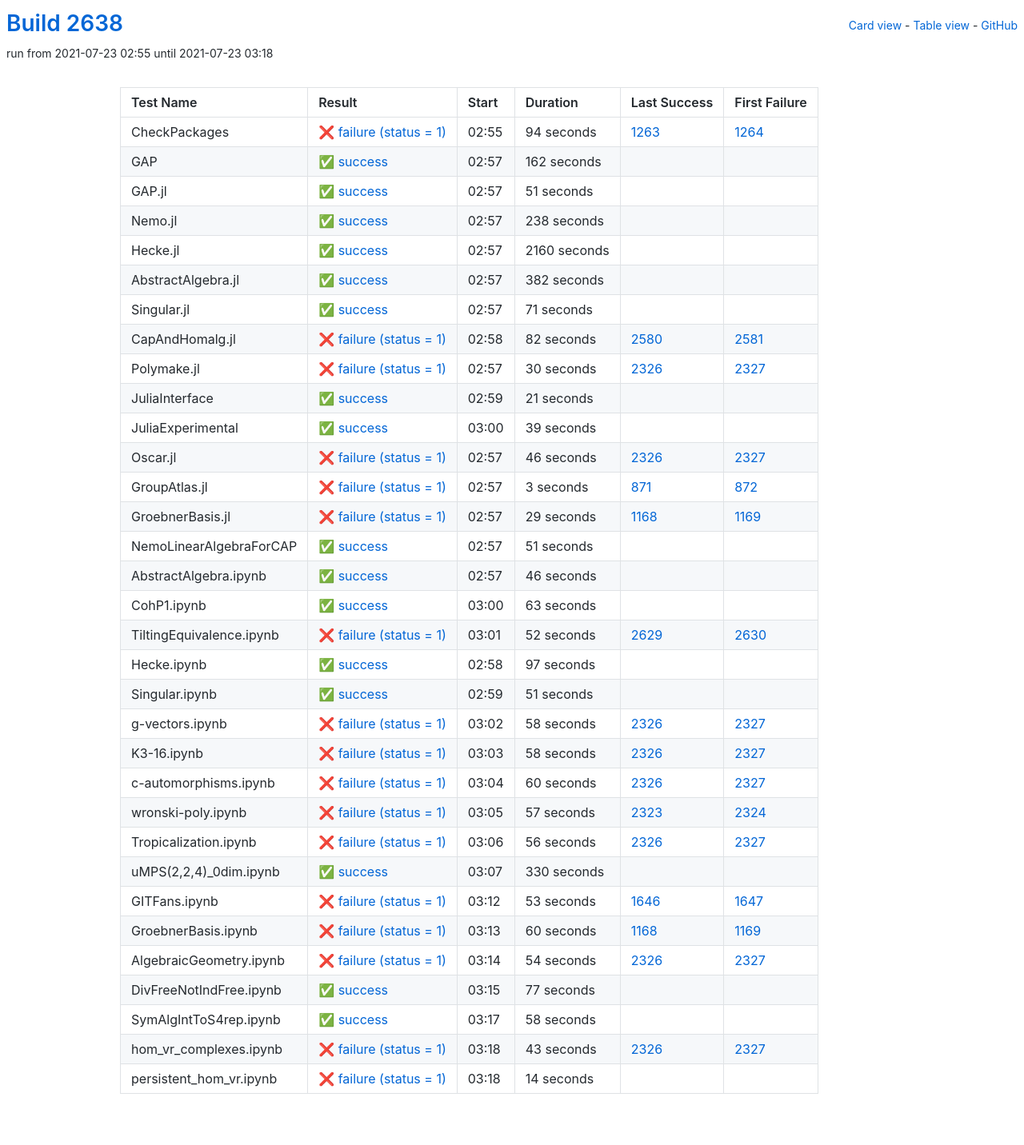
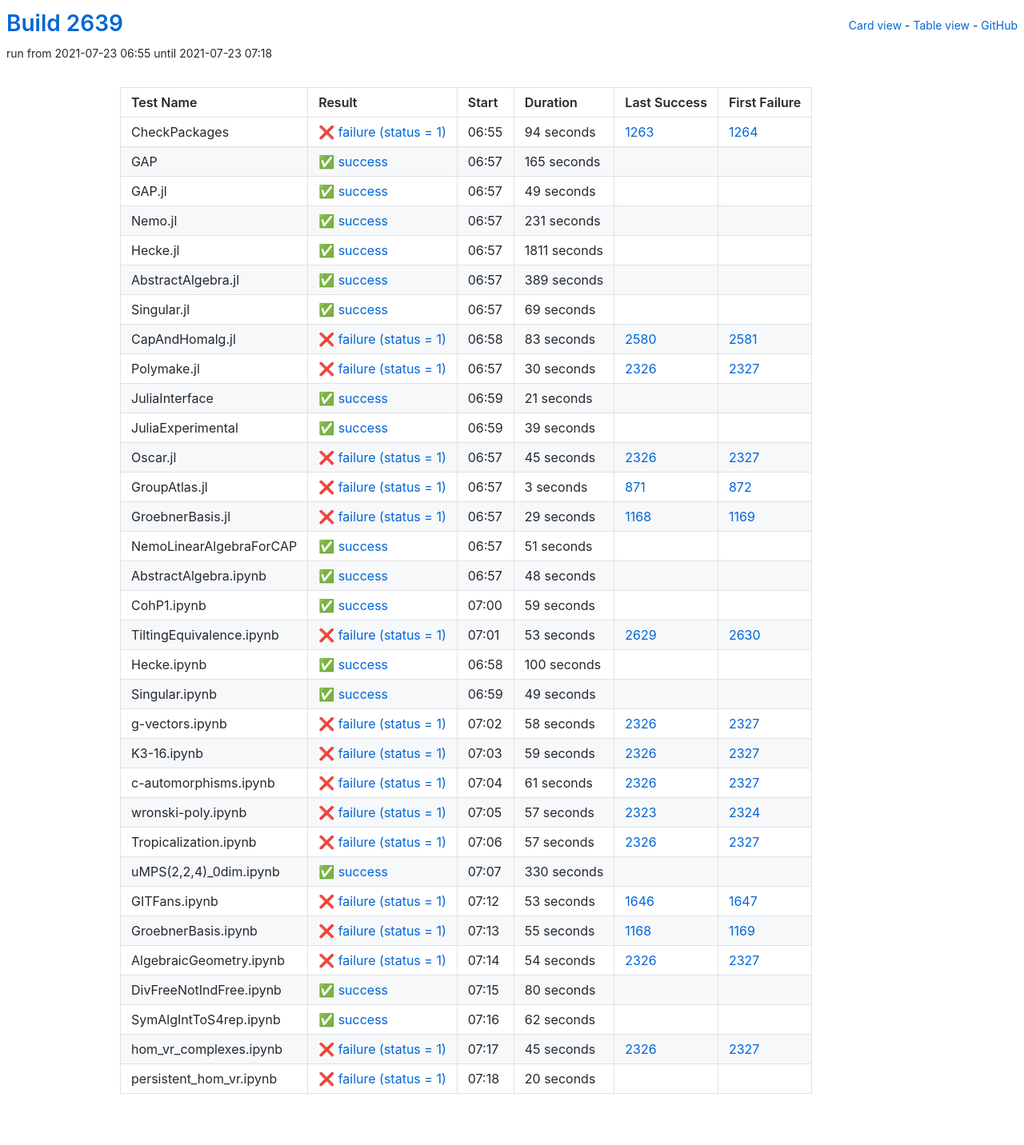
Before and after one commit to oscar-system/oscar-ci-status-stable, a Jekyll site: the page built from table.html, in a window 1280 px wide. Shown: the whole page at 80% size. Built offline with Jekyll 4.4.1, drawn with Linux system fonts in a browser that asks for light colours.

Commit message:
Build #2639

```diff
--- a/_data/ci.yml
+++ b/_data/ci.yml
@@ -1,6 +1,6 @@
 ---
-build: 2638
-build_url: https://oscarci.mathematik.uni-kl.de/job/oscar-stable/2638/
+build: 2639
+build_url: https://oscarci.mathematik.uni-kl.de/job/oscar-stable/2639/
 job: oscar-stable
 organization: oscar-system
 repo: oscar-ci-status-stable
@@ -8,8 +8,8 @@ repourl: https://github.com/oscar-system/oscar-ci-status-stable
 tests:
 - name: CheckPackages
   id: checkpackages
-  log: https://oscarci.mathematik.uni-kl.de/job/oscar-stable/2638/artifact/logs/build-2638/CheckPackages.log
-  start: 2021-07-23 02:55
+  log: https://oscarci.mathematik.uni-kl.de/job/oscar-stable/2639/artifact/logs/build-2639/CheckPackages.log
+  start: 2021-07-23 06:55
   success: false
   exitcode: 1
   status: failure
@@ -20,92 +20,92 @@ tests:
   first_failure_url: https://oscarci.mathematik.uni-kl.de/job/oscar-stable/1264/
 - name: GAP
   id: gap
-  log: https://oscarci.mathematik.uni-kl.de/job/oscar-stable/2638/artifact/logs/build-2638/GAP.log
-  start: 2021-07-23 02:57
+  log: https://oscarci.mathematik.uni-kl.de/job/oscar-stable/2639/artifact/logs/build-2639/GAP.log
+  start: 2021-07-23 06:57
   success: true
   exitcode: 0
   status: success
-  duration: 162
+  duration: 165
   last_success: false
   last_success_url:
   first_failure: false
   first_failure_url:
 - name: GAP.jl
   id: gap-jl
-  log: https://oscarci.mathematik.uni-kl.de/job/oscar-stable/2638/artifact/logs/build-2638/GAP.jl.log
-  start: 2021-07-23 02:57
+  log: https://oscarci.mathematik.uni-kl.de/job/oscar-stable/2639/artifact/logs/build-2639/GAP.jl.log
+  start: 2021-07-23 06:57
   success: true
   exitcode: 0
   status: success
-  duration: 51
+  duration: 49
   last_success: false
   last_success_url:
   first_failure: false
   first_failure_url:
 - name: Nemo.jl
   id: nemo-jl
-  log: https://oscarci.mathematik.uni-kl.de/job/oscar-stable/2638/artifact/logs/build-2638/Nemo.jl.log
-  start: 2021-07-23 02:57
+  log: https://oscarci.mathematik.uni-kl.de/job/oscar-stable/2639/artifact/logs/build-2639/Nemo.jl.log
+  start: 2021-07-23 06:57
   success: true
   exitcode: 0
   status: success
-  duration: 238
+  duration: 231
   last_success: false
   last_success_url:
   first_failure: false
   first_failure_url:
 - name: Hecke.jl
   id: hecke-jl
-  log: https://oscarci.mathematik.uni-kl.de/job/oscar-stable/2638/artifact/logs/build-2638/Hecke.jl.log
-  start: 2021-07-23 02:57
+  log: https://oscarci.mathematik.uni-kl.de/job/oscar-stable/2639/artifact/logs/build-2639/Hecke.jl.log
+  start: 2021-07-23 06:57
   success: true
   exitcode: 0
   status: success
-  duration: 2160
+  duration: 1811
   last_success: false
   last_success_url:
   first_failure: false
   first_failure_url:
 - name: AbstractAlgebra.jl
   id: abstractalgebra-jl
-  log: https://oscarci.mathematik.uni-kl.de/job/oscar-stable/2638/artifact/logs/build-2638/AbstractAlgebra.jl.log
-  start: 2021-07-23 02:57
+  log: https://oscarci.mathematik.uni-kl.de/job/oscar-stable/2639/artifact/logs/build-2639/AbstractAlgebra.jl.log
+  start: 2021-07-23 06:57
   success: true
   exitcode: 0
   status: success
-  duration: 382
+  duration: 389
   last_success: false
   last_success_url:
   first_failure: false
   first_failure_url:
 - name: Singular.jl
   id: singular-jl
-  log: https://oscarci.mathematik.uni-kl.de/job/oscar-stable/2638/artifact/logs/build-2638/Singular.jl.log
-  start: 2021-07-23 02:57
+  log: https://oscarci.mathematik.uni-kl.de/job/oscar-stable/2639/artifact/logs/build-2639/Singular.jl.log
+  start: 2021-07-23 06:57
   success: true
   exitcode: 0
   status: success
-  duration: 71
+  duration: 69
   last_success: false
   last_success_url:
   first_failure: false
   first_failure_url:
 - name: CapAndHomalg.jl
   id: capandhomalg-jl
-  log: https://oscarci.mathematik.uni-kl.de/job/oscar-stable/2638/artifact/logs/build-2638/CapAndHomalg.jl.log
-  start: 2021-07-23 02:58
+  log: https://oscarci.mathematik.uni-kl.de/job/oscar-stable/2639/artifact/logs/build-2639/CapAndHomalg.jl.log
+  start: 2021-07-23 06:58
   success: false
   exitcode: 1
   status: failure
-  duration: 82
+  duration: 83
   last_success: 2580
   last_success_url: https://oscarci.mathematik.uni-kl.de/job/oscar-stable/2580/
   first_failure: 2581
   first_failure_url: https://oscarci.mathematik.uni-kl.de/job/oscar-stable/2581/
 - name: Polymake.jl
   id: polymake-jl
-  log: https://oscarci.mathematik.uni-kl.de/job/oscar-stable/2638/artifact/logs/build-2638/Polymake.jl.log
-  start: 2021-07-23 02:57
+  log: https://oscarci.mathematik.uni-kl.de/job/oscar-stable/2639/artifact/logs/build-2639/Polymake.jl.log
+  start: 2021-07-23 06:57
   success: false
   exitcode: 1
   status: failure
@@ -116,8 +116,8 @@ tests:
   first_failure_url: https://oscarci.mathematik.uni-kl.de/job/oscar-stable/2327/
 - name: JuliaInterface
   id: juliainterface
-  log: https://oscarci.mathematik.uni-kl.de/job/oscar-stable/2638/artifact/logs/build-2638/JuliaInterface.log
-  start: 2021-07-23 02:59
+  log: https://oscarci.mathematik.uni-kl.de/job/oscar-stable/2639/artifact/logs/build-2639/JuliaInterface.log
+  start: 2021-07-23 06:59
   success: true
   exitcode: 0
   status: success
@@ -128,8 +128,8 @@ tests:
   first_failure_url:
 - name: JuliaExperimental
   id: juliaexperimental
-  log: https://oscarci.mathematik.uni-kl.de/job/oscar-stable/2638/artifact/logs/build-2638/JuliaExperimental.log
-  start: 2021-07-23 03:00
+  log: https://oscarci.mathematik.uni-kl.de/job/oscar-stable/2639/artifact/logs/build-2639/JuliaExperimental.log
+  start: 2021-07-23 06:59
   success: true
   exitcode: 0
   status: success
@@ -140,20 +140,20 @@ tests:
   first_failure_url:
 - name: Oscar.jl
   id: oscar-jl
-  log: https://oscarci.mathematik.uni-kl.de/job/oscar-stable/2638/artifact/logs/build-2638/Oscar.jl.log
-  start: 2021-07-23 02:57
+  log: https://oscarci.mathematik.uni-kl.de/job/oscar-stable/2639/artifact/logs/build-2639/Oscar.jl.log
+  start: 2021-07-23 06:57
   success: false
   exitcode: 1
   status: failure
-  duration: 46
+  duration: 45
   last_success: 2326
   last_success_url: https://oscarci.mathematik.uni-kl.de/job/oscar-stable/2326/
   first_failure: 2327
   first_failure_url: https://oscarci.mathematik.uni-kl.de/job/oscar-stable/2327/
 - name: GroupAtlas.jl
   id: groupatlas-jl
-  log: https://oscarci.mathematik.uni-kl.de/job/oscar-stable/2638/artifact/logs/build-2638/GroupAtlas.jl.log
-  start: 2021-07-23 02:57
+  log: https://oscarci.mathematik.uni-kl.de/job/oscar-stable/2639/artifact/logs/build-2639/GroupAtlas.jl.log
+  start: 2021-07-23 06:57
   success: false
   exitcode: 1
   status: failure
@@ -164,8 +164,8 @@ tests:
   first_failure_url: https://oscarci.mathematik.uni-kl.de/job/oscar-stable/872/
 - name: GroebnerBasis.jl
   id: groebnerbasis-jl
-  log: https://oscarci.mathematik.uni-kl.de/job/oscar-stable/2638/artifact/logs/build-2638/GroebnerBasis.jl.log
-  start: 2021-07-23 02:57
+  log: https://oscarci.mathematik.uni-kl.de/job/oscar-stable/2639/artifact/logs/build-2639/GroebnerBasis.jl.log
+  start: 2021-07-23 06:57
   success: false
   exitcode: 1
   status: failure
@@ -176,8 +176,8 @@ tests:
   first_failure_url: https://oscarci.mathematik.uni-kl.de/job/oscar-stable/1169/
 - name: NemoLinearAlgebraForCAP
   id: nemolinearalgebraforcap
-  log: https://oscarci.mathematik.uni-kl.de/job/oscar-stable/2638/artifact/logs/build-2638/NemoLinearAlgebraForCAP.log
-  start: 2021-07-23 02:57
+  log: https://oscarci.mathematik.uni-kl.de/job/oscar-stable/2639/artifact/logs/build-2639/NemoLinearAlgebraForCAP.log
+  start: 2021-07-23 06:57
   success: true
   exitcode: 0
   status: success
@@ -188,68 +188,68 @@ tests:
   first_failure_url:
 - name: AbstractAlgebra.ipynb
   id: abstractalgebra-ipynb
-  log: https://oscarci.mathematik.uni-kl.de/job/oscar-stable/2638/artifact/logs/build-2638/AbstractAlgebra.ipynb.log
-  start: 2021-07-23 02:57
+  log: https://oscarci.mathematik.uni-kl.de/job/oscar-stable/2639/artifact/logs/build-2639/AbstractAlgebra.ipynb.log
+  start: 2021-07-23 06:57
   success: true
   exitcode: 0
   status: success
-  duration: 46
+  duration: 48
   last_success: false
   last_success_url:
   first_failure: false
   first_failure_url:
 - name: CohP1.ipynb
   id: cohp1-ipynb
-  log: https://oscarci.mathematik.uni-kl.de/job/oscar-stable/2638/artifact/logs/build-2638/CohP1.ipynb.log
-  start: 2021-07-23 03:00
+  log: https://oscarci.mathematik.uni-kl.de/job/oscar-stable/2639/artifact/logs/build-2639/CohP1.ipynb.log
+  start: 2021-07-23 07:00
   success: true
   exitcode: 0
   status: success
-  duration: 63
+  duration: 59
   last_success: false
   last_success_url:
   first_failure: false
   first_failure_url:
 - name: TiltingEquivalence.ipynb
   id: tiltingequivalence-ipynb
-  log: https://oscarci.mathematik.uni-kl.de/job/oscar-stable/2638/artifact/logs/build-2638/TiltingEquivalence.ipynb.log
-  start: 2021-07-23 03:01
+  log: https://oscarci.mathematik.uni-kl.de/job/oscar-stable/2639/artifact/logs/build-2639/TiltingEquivalence.ipynb.log
+  start: 2021-07-23 07:01
   success: false
   exitcode: 1
   status: failure
-  duration: 52
+  duration: 53
   last_success: 2629
   last_success_url: https://oscarci.mathematik.uni-kl.de/job/oscar-stable/2629/
   first_failure: 2630
   first_failure_url: https://oscarci.mathematik.uni-kl.de/job/oscar-stable/2630/
 - name: Hecke.ipynb
   id: hecke-ipynb
-  log: https://oscarci.mathematik.uni-kl.de/job/oscar-stable/2638/artifact/logs/build-2638/Hecke.ipynb.log
-  start: 2021-07-23 02:58
+  log: https://oscarci.mathematik.uni-kl.de/job/oscar-stable/2639/artifact/logs/build-2639/Hecke.ipynb.log
+  start: 2021-07-23 06:58
   success: true
   exitcode: 0
   status: success
-  duration: 97
+  duration: 100
   last_success: false
   last_success_url:
   first_failure: false
   first_failure_url:
 - name: Singular.ipynb
   id: singular-ipynb
-  log: https://oscarci.mathematik.uni-kl.de/job/oscar-stable/2638/artifact/logs/build-2638/Singular.ipynb.log
-  start: 2021-07-23 02:59
+  log: https://oscarci.mathematik.uni-kl.de/job/oscar-stable/2639/artifact/logs/build-2639/Singular.ipynb.log
+  start: 2021-07-23 06:59
   success: true
   exitcode: 0
   status: success
-  duration: 51
+  duration: 49
   last_success: false
   last_success_url:
   first_failure: false
   first_failure_url:
 - name: g-vectors.ipynb
   id: g-vectors-ipynb
-  log: https://oscarci.mathematik.uni-kl.de/job/oscar-stable/2638/artifact/logs/build-2638/g-vectors.ipynb.log
-  start: 2021-07-23 03:02
+  log: https://oscarci.mathematik.uni-kl.de/job/oscar-stable/2639/artifact/logs/build-2639/g-vectors.ipynb.log
+  start: 2021-07-23 07:02
   success: false
   exitcode: 1
   status: failure
@@ -260,32 +260,32 @@ tests:
   first_failure_url: https://oscarci.mathematik.uni-kl.de/job/oscar-stable/2327/
 - name: K3-16.ipynb
   id: k3-16-ipynb
-  log: https://oscarci.mathematik.uni-kl.de/job/oscar-stable/2638/artifact/logs/build-2638/K3-16.ipynb.log
-  start: 2021-07-23 03:03
+  log: https://oscarci.mathematik.uni-kl.de/job/oscar-stable/2639/artifact/logs/build-2639/K3-16.ipynb.log
+  start: 2021-07-23 07:03
   success: false
   exitcode: 1
   status: failure
-  duration: 58
+  duration: 59
   last_success: 2326
   last_success_url: https://oscarci.mathematik.uni-kl.de/job/oscar-stable/2326/
   first_failure: 2327
   first_failure_url: https://oscarci.mathematik.uni-kl.de/job/oscar-stable/2327/
 - name: c-automorphisms.ipynb
   id: c-automorphisms-ipynb
-  log: https://oscarci.mathematik.uni-kl.de/job/oscar-stable/2638/artifact/logs/build-2638/c-automorphisms.ipynb.log
-  start: 2021-07-23 03:04
+  log: https://oscarci.mathematik.uni-kl.de/job/oscar-stable/2639/artifact/logs/build-2639/c-automorphisms.ipynb.log
+  start: 2021-07-23 07:04
   success: false
   exitcode: 1
   status: failure
-  duration: 60
+  duration: 61
   last_success: 2326
   last_success_url: https://oscarci.mathematik.uni-kl.de/job/oscar-stable/2326/
   first_failure: 2327
   first_failure_url: https://oscarci.mathematik.uni-kl.de/job/oscar-stable/2327/
 - name: wronski-poly.ipynb
   id: wronski-poly-ipynb
-  log: https://oscarci.mathematik.uni-kl.de/job/oscar-stable/2638/artifact/logs/build-2638/wronski-poly.ipynb.log
-  start: 2021-07-23 03:05
+  log: https://oscarci.mathematik.uni-kl.de/job/oscar-stable/2639/artifact/logs/build-2639/wronski-poly.ipynb.log
+  start: 2021-07-23 07:05
   success: false
   exitcode: 1
   status: failure
@@ -296,20 +296,20 @@ tests:
   first_failure_url: https://oscarci.mathematik.uni-kl.de/job/oscar-stable/2324/
 - name: Tropicalization.ipynb
   id: tropicalization-ipynb
-  log: https://oscarci.mathematik.uni-kl.de/job/oscar-stable/2638/artifact/logs/build-2638/Tropicalization.ipynb.log
-  start: 2021-07-23 03:06
+  log: https://oscarci.mathematik.uni-kl.de/job/oscar-stable/2639/artifact/logs/build-2639/Tropicalization.ipynb.log
+  start: 2021-07-23 07:06
   success: false
   exitcode: 1
   status: failure
-  duration: 56
+  duration: 57
   last_success: 2326
   last_success_url: https://oscarci.mathematik.uni-kl.de/job/oscar-stable/2326/
   first_failure: 2327
   first_failure_url: https://oscarci.mathematik.uni-kl.de/job/oscar-stable/2327/
 - name: uMPS(2,2,4)_0dim.ipynb
   id: umps-2-2-4-0dim-ipynb
-  log: https://oscarci.mathematik.uni-kl.de/job/oscar-stable/2638/artifact/logs/build-2638/uMPS-2-2-4-_0dim.ipynb.log
-  start: 2021-07-23 03:07
+  log: https://oscarci.mathematik.uni-kl.de/job/oscar-stable/2639/artifact/logs/build-2639/uMPS-2-2-4-_0dim.ipynb.log
+  start: 2021-07-23 07:07
   success: true
   exitcode: 0
   status: success
@@ -320,8 +320,8 @@ tests:
   first_failure_url:
 - name: GITFans.ipynb
   id: gitfans-ipynb
-  log: https://oscarci.mathematik.uni-kl.de/job/oscar-stable/2638/artifact/logs/build-2638/GITFans.ipynb.log
-  start: 2021-07-23 03:12
+  log: https://oscarci.mathematik.uni-kl.de/job/oscar-stable/2639/artifact/logs/build-2639/GITFans.ipynb.log
+  start: 2021-07-23 07:12
   success: false
   exitcode: 1
   status: failure
@@ -332,20 +332,20 @@ tests:
   first_failure_url: https://oscarci.mathematik.uni-kl.de/job/oscar-stable/1647/
 - name: GroebnerBasis.ipynb
   id: groebnerbasis-ipynb
-  log: https://oscarci.mathematik.uni-kl.de/job/oscar-stable/2638/artifact/logs/build-2638/GroebnerBasis.ipynb.log
-  start: 2021-07-23 03:13
+  log: https://oscarci.mathematik.uni-kl.de/job/oscar-stable/2639/artifact/logs/build-2639/GroebnerBasis.ipynb.log
+  start: 2021-07-23 07:13
   success: false
   exitcode: 1
   status: failure
-  duration: 60
+  duration: 55
   last_success: 1168
   last_success_url: https://oscarci.mathematik.uni-kl.de/job/oscar-stable/1168/
   first_failure: 1169
   first_failure_url: https://oscarci.mathematik.uni-kl.de/job/oscar-stable/1169/
 - name: AlgebraicGeometry.ipynb
   id: algebraicgeometry-ipynb
-  log: https://oscarci.mathematik.uni-kl.de/job/oscar-stable/2638/artifact/logs/build-2638/AlgebraicGeometry.ipynb.log
-  start: 2021-07-23 03:14
+  log: https://oscarci.mathematik.uni-kl.de/job/oscar-stable/2639/artifact/logs/build-2639/AlgebraicGeometry.ipynb.log
+  start: 2021-07-23 07:14
   success: false
   exitcode: 1
   status: failure
@@ -356,48 +356,48 @@ tests:
   first_failure_url: https://oscarci.mathematik.uni-kl.de/job/oscar-stable/2327/
 - name: DivFreeNotIndFree.ipynb
   id: divfreenotindfree-ipynb
-  log: https://oscarci.mathematik.uni-kl.de/job/oscar-stable/2638/artifact/logs/build-2638/DivFreeNotIndFree.ipynb.log
-  start: 2021-07-23 03:15
+  log: https://oscarci.mathematik.uni-kl.de/job/oscar-stable/2639/artifact/logs/build-2639/DivFreeNotIndFree.ipynb.log
+  start: 2021-07-23 07:15
   success: true
   exitcode: 0
   status: success
-  duration: 77
+  duration: 80
   last_success: false
   last_success_url:
   first_failure: false
   first_failure_url:
 - name: SymAlgIntToS4rep.ipynb
   id: symalginttos4rep-ipynb
-  log: https://oscarci.mathematik.uni-kl.de/job/oscar-stable/2638/artifact/logs/build-2638/SymAlgIntToS4rep.ipynb.log
-  start: 2021-07-23 03:17
+  log: https://oscarci.mathematik.uni-kl.de/job/oscar-stable/2639/artifact/logs/build-2639/SymAlgIntToS4rep.ipynb.log
+  start: 2021-07-23 07:16
   success: true
   exitcode: 0
   status: success
-  duration: 58
+  duration: 62
   last_success: false
   last_success_url:
   first_failure: false
   first_failure_url:
 - name: hom_vr_complexes.ipynb
   id: hom-vr-complexes-ipynb
-  log: https://oscarci.mathematik.uni-kl.de/job/oscar-stable/2638/artifact/logs/build-2638/hom_vr_complexes.ipynb.log
-  start: 2021-07-23 03:18
+  log: https://oscarci.mathematik.uni-kl.de/job/oscar-stable/2639/artifact/logs/build-2639/hom_vr_complexes.ipynb.log
+  start: 2021-07-23 07:17
   success: false
   exitcode: 1
   status: failure
-  duration: 43
+  duration: 45
   last_success: 2326
   last_success_url: https://oscarci.mathematik.uni-kl.de/job/oscar-stable/2326/
   first_failure: 2327
   first_failure_url: https://oscarci.mathematik.uni-kl.de/job/oscar-stable/2327/
 - name: persistent_hom_vr.ipynb
   id: persistent-hom-vr-ipynb
-  log: https://oscarci.mathematik.uni-kl.de/job/oscar-stable/2638/artifact/logs/build-2638/persistent_hom_vr.ipynb.log
-  start: 2021-07-23 03:18
+  log: https://oscarci.mathematik.uni-kl.de/job/oscar-stable/2639/artifact/logs/build-2639/persistent_hom_vr.ipynb.log
+  start: 2021-07-23 07:18
   success: false
   exitcode: 1
   status: failure
-  duration: 14
+  duration: 20
   last_success: false
   last_success_url:
   first_failure: false
```
Also changed, not shown: README.md.
